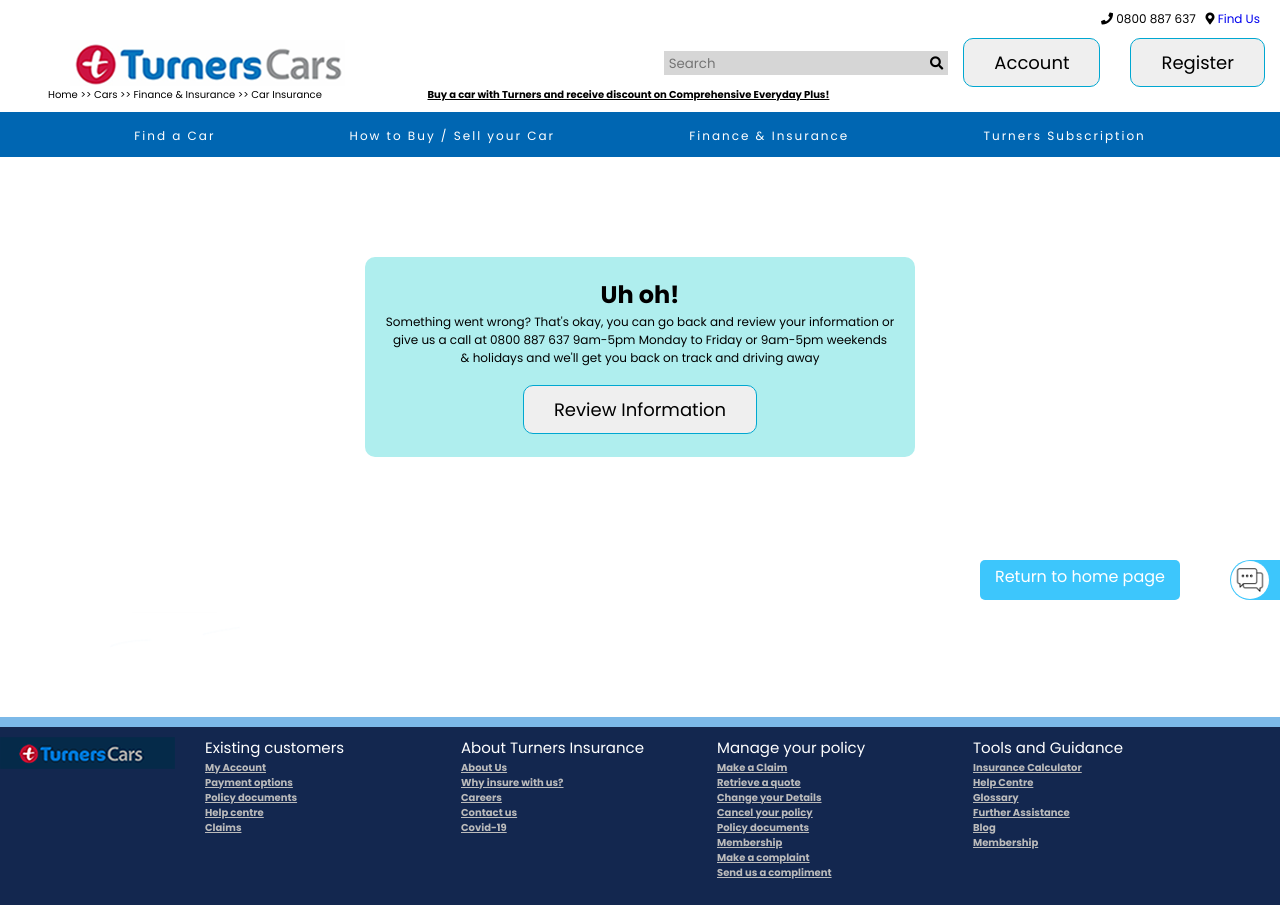
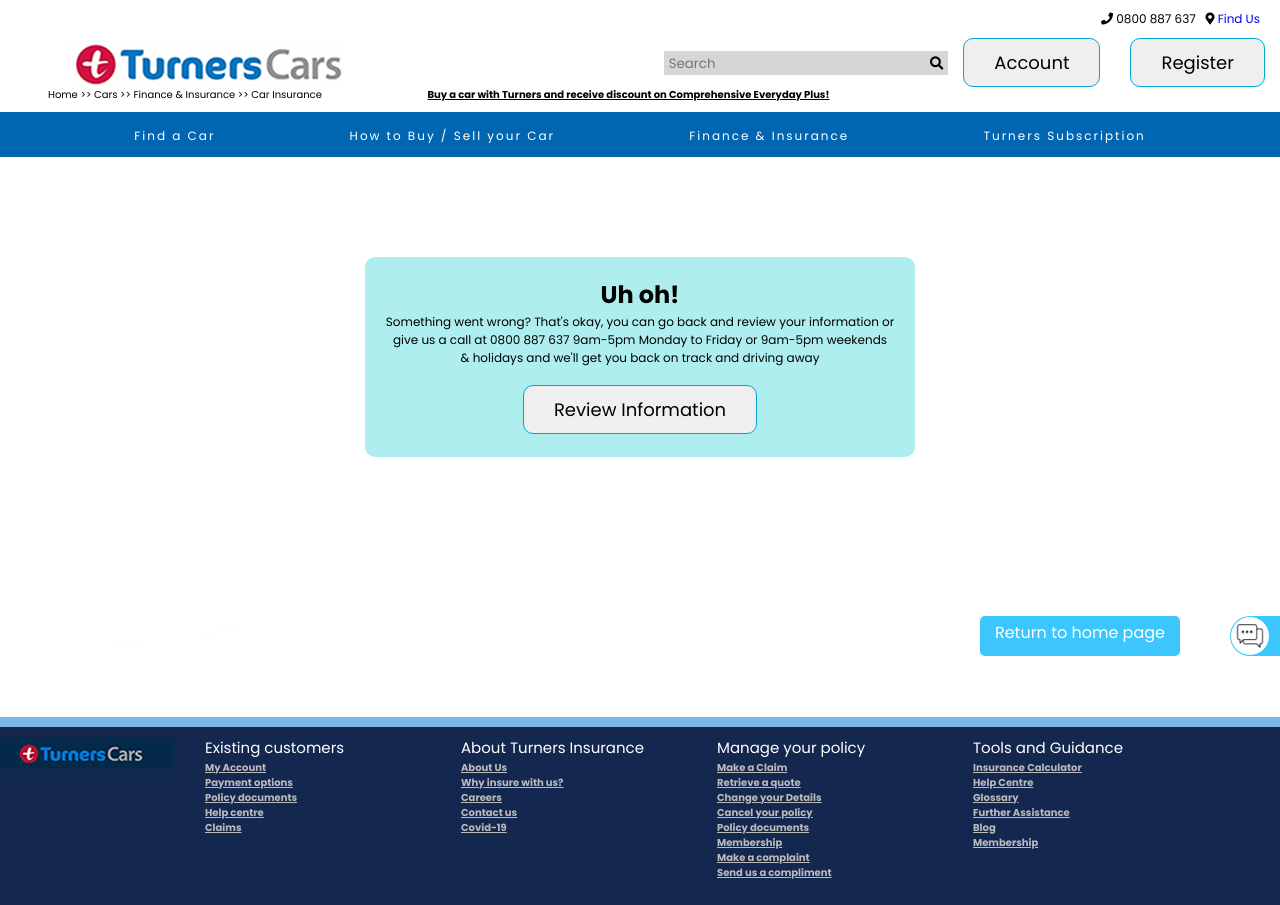
Before and after one commit to VCNoble/mission5, a plain HTML site: page index.html in a window 1280 px wide. Drawn offline with Linux system fonts and the light colour scheme.

Commit message:
initial commit

```diff
--- a/style.css
+++ b/style.css
@@ -169,7 +169,7 @@ div.appointment button:hover{
 .home_chat_side{
     position: absolute;
     right: 0;
-    bottom: 25%;
+    bottom: 18%;
     display: flex;
     gap: 50px;
 }
```
